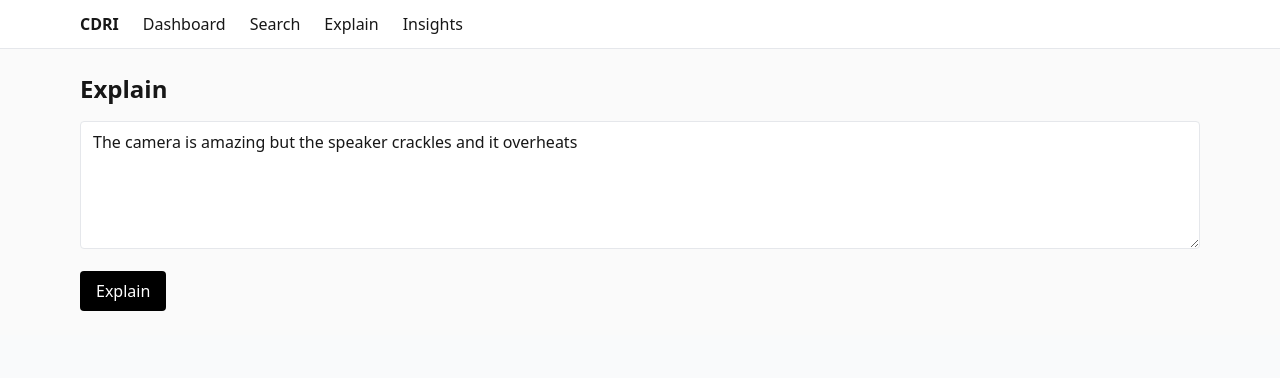
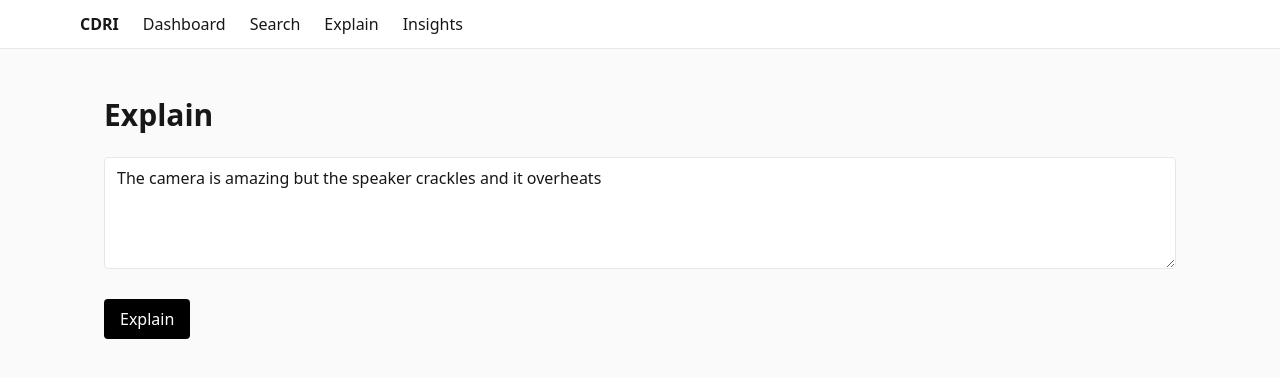
Before and after one commit to AdityaB09/cdri-frontend, a Next.js app: page /explain in a window 1280 px wide. Shown: the top 378 px of the page. Built offline with nearby package versions, Linux system fonts and the light colour scheme; no server answers.

Commit message:
components' entities used

```diff
--- a/src/app/explain/page.tsx
+++ b/src/app/explain/page.tsx
@@ -1,39 +1,83 @@
 "use client";
-import { useState } from "react";
-import { apiExplain, type ExplainRes } from "@/api";
-import ABSAHeatmap from "@/components/ABSAHeatmap";
+
+import React, { useState } from "react";
+import TokenAttributions from "@/components/TokenAttributions";
+
+type ExplainResp = {
+  aspects: { aspect: string; sentiment: number; confidence?: number; polarity?: string }[];
+  tokens: { token: string; score: number }[];
+};
+
+function AspectPill({ a }: { a: ExplainResp["aspects"][number] }) {
+  const color = a.sentiment > 0.2 ? "bg-green-100 text-green-800 border-green-200"
+              : a.sentiment < -0.2 ? "bg-red-100 text-red-800 border-red-200"
+              : "bg-gray-100 text-gray-800 border-gray-200";
+  return (
+    <div className={`rounded-lg border ${color} px-3 py-2 text-sm`}>
+      <div className="font-semibold">{a.aspect}</div>
+      <div className="text-xs">Sentiment {a.sentiment.toFixed(2)}{a.polarity ? ` • ${a.polarity}` : ""}</div>
+      {typeof a.confidence === "number" && <div className="text-xs">Conf {a.confidence.toFixed(2)}</div>}
+    </div>
+  );
+}
 
 export default function ExplainPage() {
   const [text, setText] = useState("The camera is amazing but the speaker crackles and it overheats");
-  const [res, setRes] = useState<ExplainRes | null>(null);
+  const [resp, setResp] = useState<ExplainResp | null>(null);
   const [err, setErr] = useState<string | null>(null);
   const [loading, setLoading] = useState(false);
 
   async function onExplain() {
-    setLoading(true); setErr(null);
-    try { setRes(await apiExplain({ text })); }
-    catch (e:any) { setErr(e.message); }
-    finally { setLoading(false); }
+    setErr(null); setLoading(true);
+    try {
+      const r = await fetch("/api/explain-review", {
+        method: "POST",
+        headers: { "content-type": "application/json" },
+        body: JSON.stringify({ text })
+      });
+      const data = await r.json();
+      if (!r.ok) throw new Error(data?.error || "explain failed");
+      setResp(data);
+    } catch (e: any) {
+      setErr(e.message ?? "explain error");
+    } finally {
+      setLoading(false);
+    }
   }
 
   return (
-    <div className="space-y-4">
-      <h1 className="text-2xl font-semibold">Explain</h1>
-      <textarea className="w-full rounded border px-3 py-2 h-32" value={text} onChange={e=>setText(e.target.value)}/>
-      <button onClick={onExplain} className="rounded bg-black text-white px-4 py-2">Explain</button>
-      {loading && <div className="text-sm text-neutral-500">Running…</div>}
-      {err && <pre className="text-red-600 text-sm">{err}</pre>}
-      {res && (
-        <div className="grid gap-4">
-          <section>
+    <div className="p-6 space-y-6">
+      <h1 className="text-3xl font-bold">Explain</h1>
+
+      <textarea
+        className="w-full rounded border px-3 py-2 h-28"
+        value={text}
+        onChange={(e) => setText(e.target.value)}
+      />
+      <button
+        className="rounded bg-black px-4 py-2 text-white"
+        onClick={onExplain} disabled={loading}
+      >
+        {loading ? "Explaining…" : "Explain"}
+      </button>
+
+      {err && <div className="text-red-600">{err}</div>}
+
+      {resp && (
+        <>
+          <div>
             <h2 className="text-lg font-semibold mb-2">Aspect Intelligence</h2>
-            <ABSAHeatmap aspects={res.aspects}/>
-          </section>
-          <section>
-            <h3 className="font-semibold mb-1">Token Attributions</h3>
-            <pre className="bg-neutral-50 border rounded p-3 text-sm">{JSON.stringify(res.tokens, null, 2)}</pre>
-          </section>
-        </div>
+            <div className="flex flex-wrap gap-2">
+              {resp.aspects.map((a, i) => <AspectPill key={i} a={a} />)}
+            </div>
+          </div>
+
+          <div>
+            <h2 className="text-lg font-semibold mb-2">Token Attributions</h2>
+            {/* If your component expects a different prop, adapt here */}
+            <TokenAttributions items={resp.tokens} />
+          </div>
+        </>
       )}
     </div>
   );
--- a/src/app/search/page.tsx
+++ b/src/app/search/page.tsx
@@ -1,42 +1,49 @@
-// src/app/search/page.tsx
 "use client";
 
 import React, { useState } from "react";
+import ReviewCard from "@/components/ReviewCard";
+import SimilarPanel from "@/components/SimilarPanel";
 
-type SearchHit = {
-  id?: number | string;
+type Hit = {
+  id?: string|number;
   product?: string;
   domain?: string;
-  text?: string;      // fallback name used by your older minimal endpoint
-  reviewText?: string; // alternate field name
+  text?: string;
+  reviewText?: string;
   score: number;
+  // optional: aspects on the hit for SimilarPanel seeding
+  aspects?: { aspect: string; sentiment?: number }[];
 };
 
 export default function SearchPage() {
   const [q, setQ] = useState("");
-  const [hits, setHits] = useState<SearchHit[]>([]);
+  const [hits, setHits] = useState<Hit[]>([]);
   const [err, setErr] = useState<string | null>(null);
   const [loading, setLoading] = useState(false);
 
-  const onSearch = async () => {
+  async function onSearch() {
     setErr(null); setLoading(true);
     try {
       const r = await fetch("/api/search", {
         method: "POST",
         headers: { "content-type": "application/json" },
-        body: JSON.stringify({ query: q, k: 10 }),
+        body: JSON.stringify({ query: q, k: 10 })
       });
       const data = await r.json();
       if (!r.ok) throw new Error(data?.error || "search failed");
-      // adapt array or {results:[...]}
-      const results: SearchHit[] = Array.isArray(data) ? data : data.results ?? data.hits ?? [];
-      setHits(results);
+      const list: Hit[] = Array.isArray(data) ? data : data.hits ?? data.results ?? [];
+      setHits(list);
     } catch (e: any) {
       setErr(e.message ?? "search error");
     } finally {
       setLoading(false);
     }
-  };
+  }
+
+  // create simple expansions for SimilarPanel
+  const expansions = (hits[0]?.aspects || [])
+    .slice(0, 5)
+    .map(a => a.aspect);
 
   return (
     <div className="p-6 space-y-6">
@@ -45,14 +52,13 @@ export default function SearchPage() {
       <div className="flex gap-2">
         <input
           className="w-full rounded border px-3 py-2"
-          placeholder="camera, battery life, speaker…"
+          placeholder="battery life, speakers, camera…"
           value={q}
           onChange={(e) => setQ(e.target.value)}
         />
         <button
-          onClick={onSearch}
           className="rounded bg-black px-4 py-2 text-white"
-          disabled={loading}
+          onClick={onSearch} disabled={loading}
         >
           {loading ? "Searching…" : "Search"}
         </button>
@@ -60,20 +66,31 @@ export default function SearchPage() {
 
       {err && <div className="text-red-600">{err}</div>}
 
-      <div className="space-y-3">
+      {expansions.length > 0 && (
+        <div className="rounded border p-4">
+          <SimilarPanel
+            title="Explore related aspects"
+            items={expansions.map(s => ({ label: s }))}
+            onClick={(label: string) => { setQ(label); onSearch(); }}
+          />
+        </div>
+      )}
+
+      <div className="grid gap-3">
         {hits.map((h, i) => (
-          <div key={i} className="rounded border p-4">
-            <div className="text-sm text-neutral-500">
-              {(h.domain || "domain") + " • " + (h.product || "product")}
-            </div>
-            <div className="mt-1 text-[15px]">
-              {h.reviewText || h.text || "(no text)"}
-            </div>
-            <div className="mt-2 text-xs text-neutral-600">score: {h.score.toFixed(3)}</div>
-          </div>
+          <ReviewCard
+            key={h.id ?? i}
+            product={h.product ?? "—"}
+            domain={h.domain ?? "—"}
+            text={h.reviewText ?? h.text ?? "(no text)"}
+            relevance={Math.max(0, Math.min(1, h.score))} // 0..1 bar
+          />
         ))}
-        {!loading && hits.length === 0 && <div className="text-neutral-500">No results yet.</div>}
       </div>
+
+      {!loading && !err && hits.length === 0 && (
+        <div className="text-neutral-500">No results yet. Try a common term (e.g., “camera”, “battery”).</div>
+      )}
     </div>
   );
 }
```
